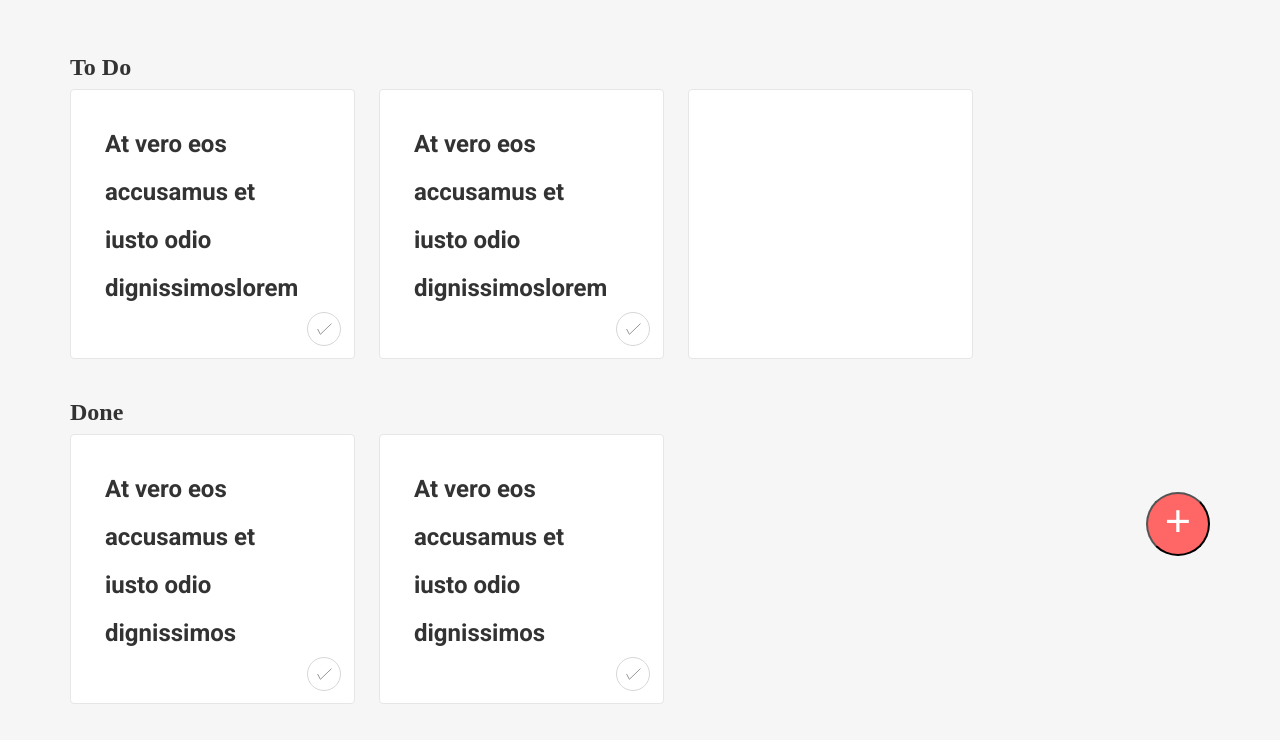
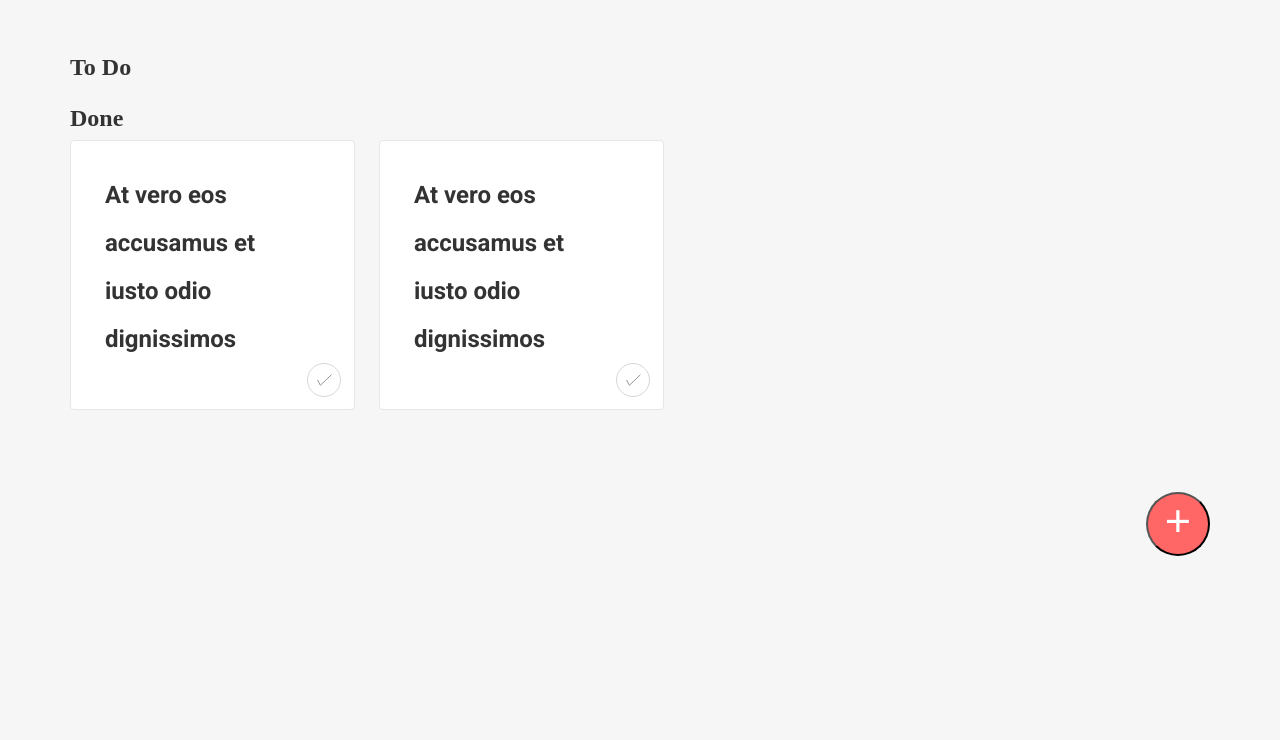
Before and after one commit to bindiyah/todo-app, a plain HTML site: page index.html in a window 1280 px wide. Shown: the part 144-884 px from the top of the page. After the commit the page ends 800 px from the top, so only its background shows below. Drawn offline with Linux system fonts and the light colour scheme.

Commit message:
javascript functinality improved

```diff
--- a/index.html
+++ b/index.html
@@ -10,24 +10,8 @@
 <body>
     <div class="container">
         <header class="header"><h1>To Do</h1></header>
-        <div class="tasks-container">
-            <div class="task">
-                <p> At vero eos accusamus et iusto odio dignissimoslorem  </p>
-                <label class="checkbox-main">
-                    <input type="checkbox">
-                    <span class="checkmark"></span>
-                </label>
-            </div>
-            <div class="task">
-                <p> At vero eos accusamus et iusto odio dignissimoslorem  </p>
-                <label class="checkbox-main">
-                    <input type="checkbox">
-                    <span class="checkmark"></span>
-                </label>
-            </div>
-            <div class="task">
-                <p id="completed"></p>
-            </div>
+        <div class="tasks-container" id="tasks">
+
         </div>
         <div class="header"><h1>Done</h1></div>
         <div class="tasks-container">
```
